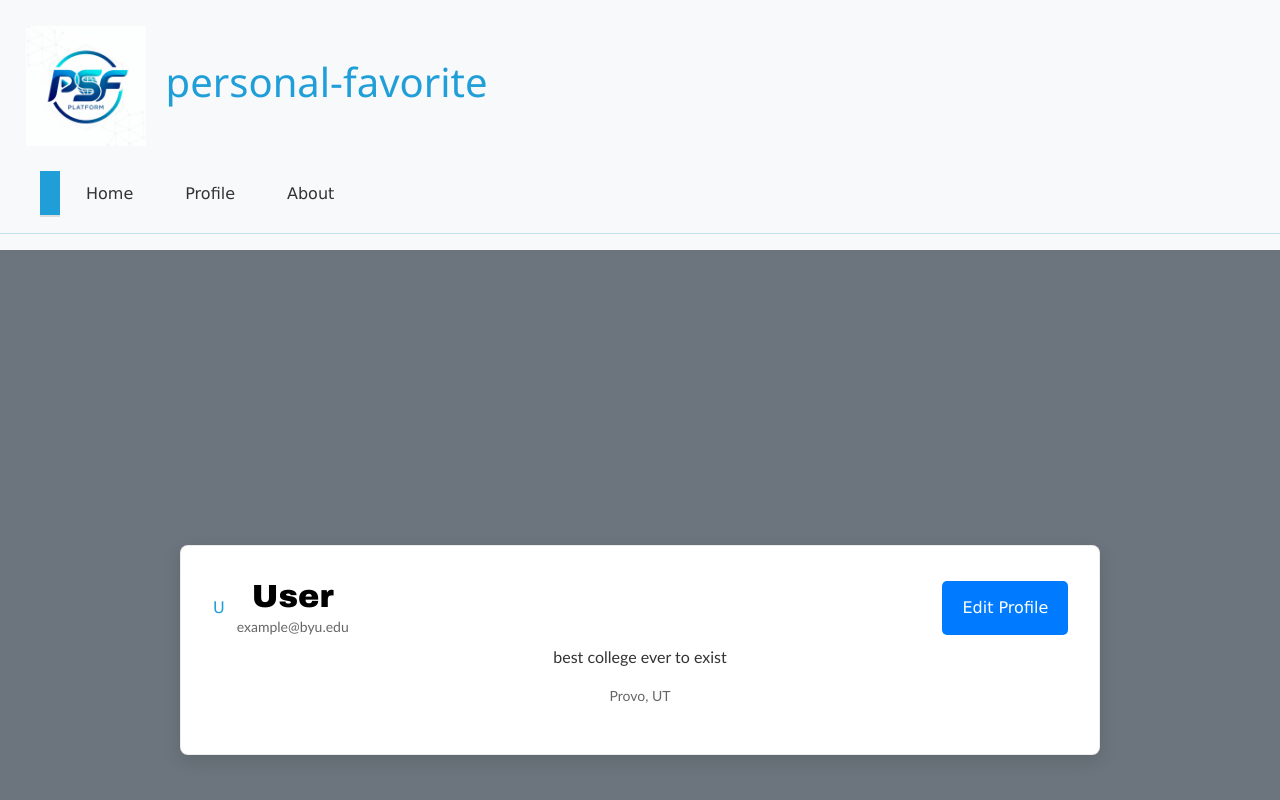
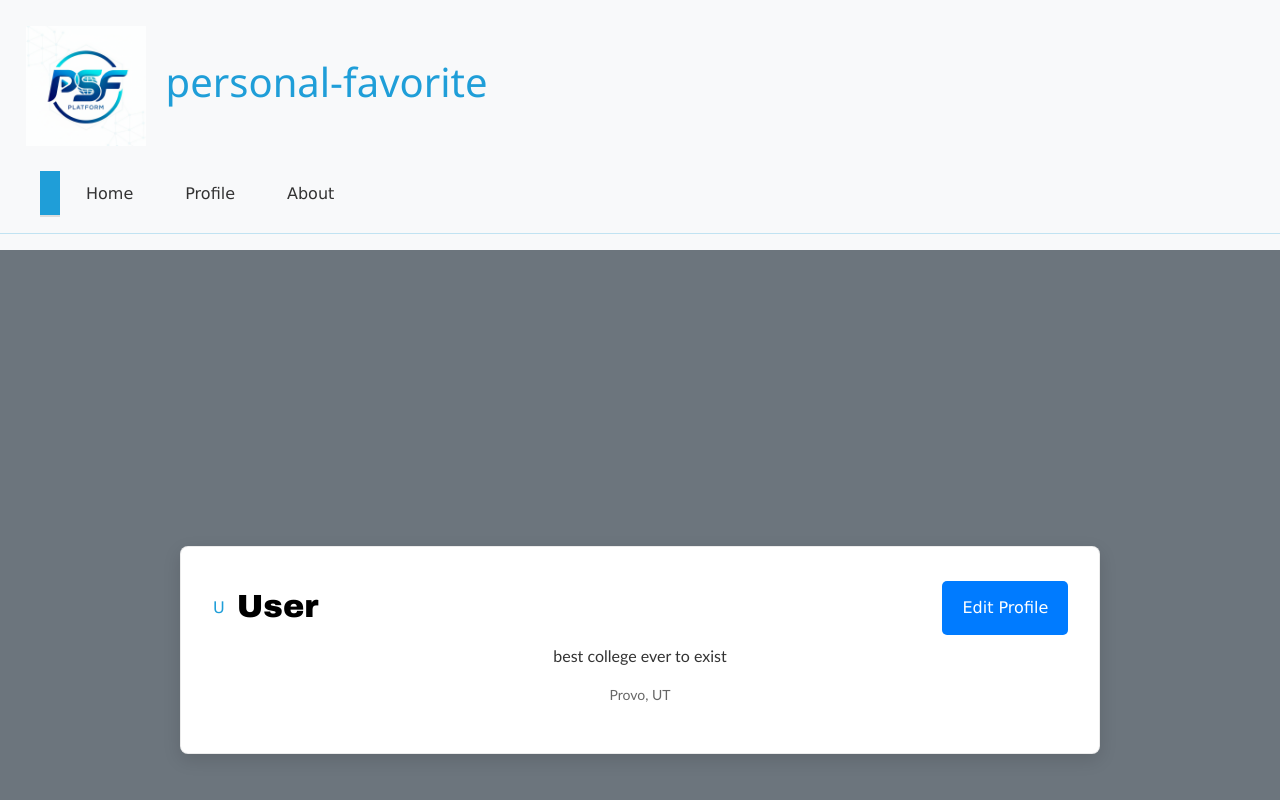
Before and after one commit to jakemay04/startup, a React (Vite) app: page /profile in a window 1280 px wide. Shown: the top 800 px of the page. Built offline with nearby package versions, Linux system fonts and the light colour scheme.

Commit message:
edits to profile page

```diff
--- a/src/profile/profile.jsx
+++ b/src/profile/profile.jsx
@@ -71,7 +71,7 @@ export function Profile() {
           <div className="profile-avatar">{profile.name[0]}</div>
           <div style={{ textAlign: 'left' }}>
             <h2 style={{ margin: 0 }}>{profile.name}</h2>
-            <p style={{ margin: 0, fontSize: 14, color: '#666' }}>{profile.email}</p>
+            <p style={{ margin: 0, fontSize: 14, color: '#666' }}>{profile.username}</p>
           </div>
           <div style={{ marginLeft: 'auto' }}>
             <button className="site-button" onClick={handleEdit}>Edit Profile</button>
```
